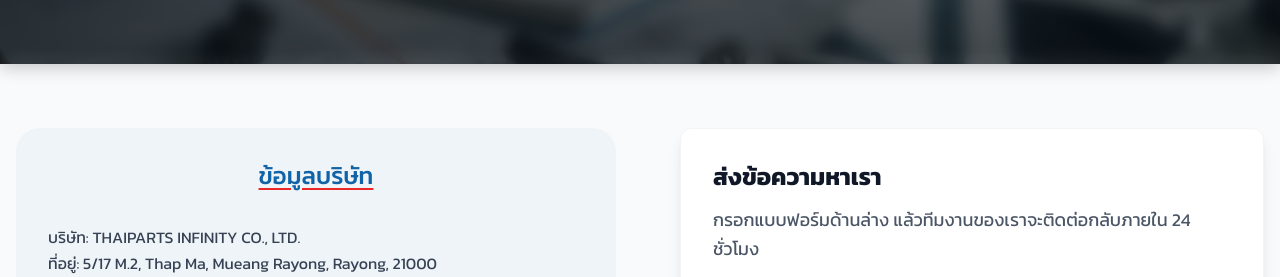
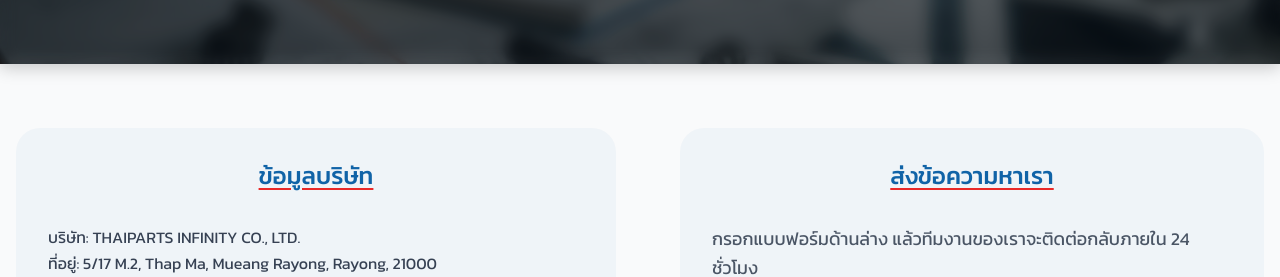
Before and after one commit to Sprouting-Dev/thaiparts-infinity, a Next.js app in the folder frontend/: page /contact-us in a window 1280 px wide. Shown: the part 960-1237 px from the top of the page. Built offline with nearby package versions, Linux system fonts and the light colour scheme.

Commit message:
fix: ui design

```diff
--- a/frontend/src/components/ContactForm.tsx
+++ b/frontend/src/components/ContactForm.tsx
@@ -151,8 +151,8 @@ export default function ContactForm({ data }: ContactFormProps) {
   }
 
   return (
-    <div className="bg-white rounded-xl shadow-lg border border-gray-100 p-8">
-      <h2 className="text-2xl font-bold text-gray-900 mb-3">{title}</h2>
+    <div className="p-8 rounded-3xl" style={{ backgroundColor: 'rgba(16, 99, 167, 0.04)' }}>
+      <h2 className="text-2xl font-medium text-[#1063A7] mb-8 text-center underline decoration-[#E92928] underline-offset-4">{title}</h2>
 
       {description && (
         <p className="text-gray-600 mb-8 text-lg leading-relaxed">{description}</p>
```
